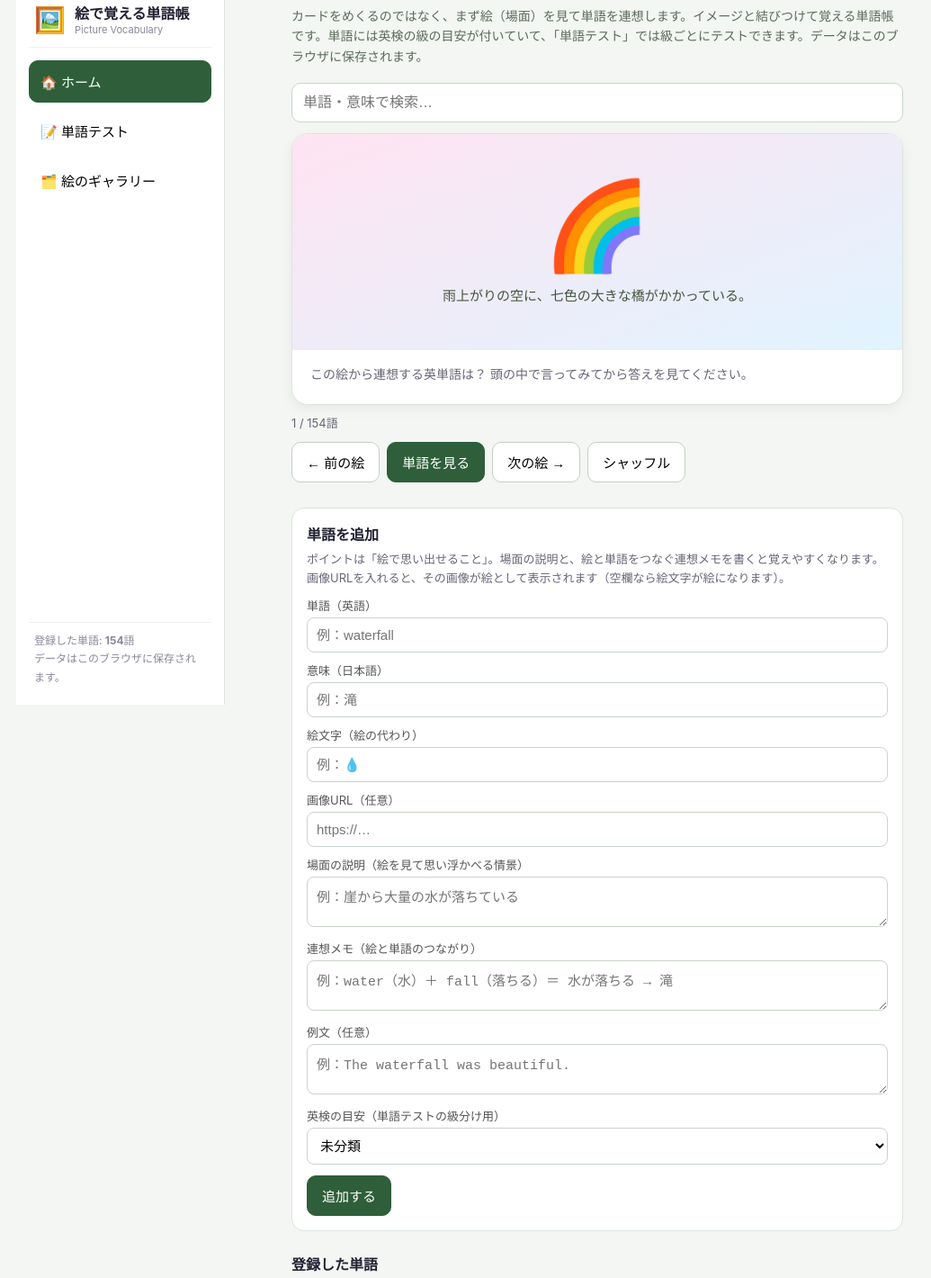
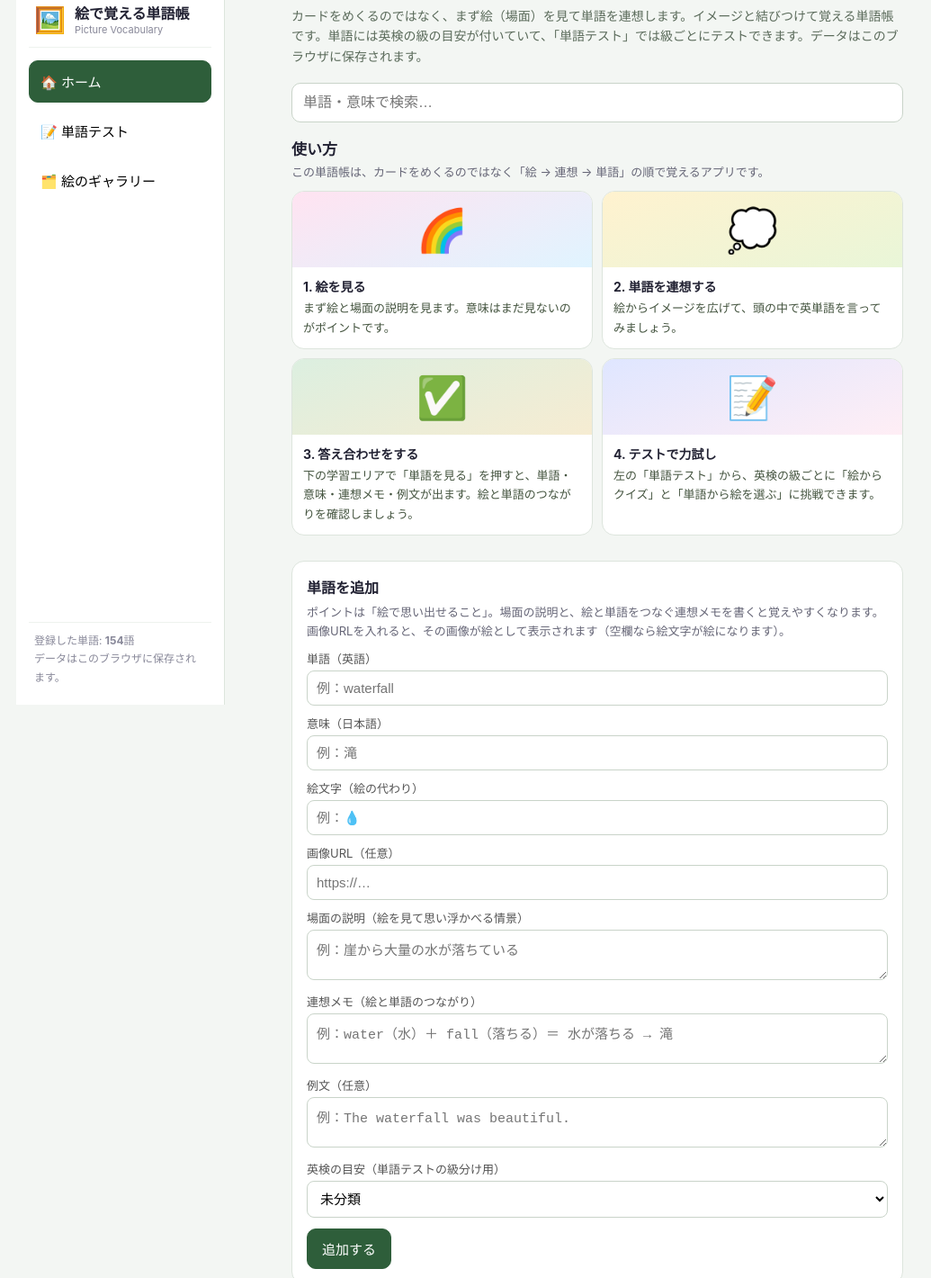
Before and after one commit to Motchan36/vocabulary-flashcard-app, a plain HTML site: page index.html in a window 1280 px wide. Shown: the part 17-1437 px from the top of the page at 90% size, without its empty margins (92-1127 px from the left). Drawn offline with Linux system fonts and the light colour scheme.

Commit message:
ホーム先頭に使い方インストラクションと単語追加フォームを配置

```diff
--- a/index.html
+++ b/index.html
@@ -82,6 +82,17 @@
   label { display: block; font-size: 13px; color: #555; margin: 10px 0 4px; }
   input, textarea, select { width: 100%; padding: 10px; font-size: 15px; border: 1px solid #c9d4c9; border-radius: 8px; background: #fff; }
   .grade-badge { display: inline-block; font-size: 12px; font-weight: 700; color: #2e5e3a; background: #e6f2e4; border: 1px solid #bcd8b8; border-radius: 999px; padding: 2px 9px; margin-left: 8px; vertical-align: middle; }
+  /* 使い方インストラクション */
+  .howto { margin-top: 16px; }
+  .howto h2 { font-size: 17px; margin: 0 0 4px; }
+  .howto-lead { font-size: 13px; color: #667; margin: 0 0 10px; line-height: 1.6; }
+  .howto-grid { display: grid; grid-template-columns: 1fr 1fr; gap: 10px; }
+  @media (max-width: 560px) { .howto-grid { grid-template-columns: 1fr; } }
+  .howto-card { background: #fff; border: 1px solid #dde5dd; border-radius: 14px; overflow: hidden; }
+  .howto-visual { min-height: 84px; display: flex; align-items: center; justify-content: center; font-size: 46px; background: linear-gradient(160deg, var(--c1,#dcefe0), var(--c2,#f6ecd2)); }
+  .howto-body { padding: 10px 12px 12px; font-size: 13px; line-height: 1.65; color: #44543f; }
+  .howto-body b { display: block; font-size: 14px; color: #223; margin-bottom: 2px; }
+  .howto-body p { margin: 0; }
   /* 単語テスト */
   .grade-grid { display: grid; grid-template-columns: 1fr 1fr; gap: 10px; margin-top: 12px; }
   .grade-card { padding: 18px 14px; text-align: left; border-radius: 14px; }
@@ -118,7 +129,45 @@
   <input class="search" id="search" type="search" placeholder="単語・意味で検索…" aria-label="検索">
 
 
-  <!-- 学習 / クイズ共通エリア -->
+  <div id="homeArea">
+    <!-- 使い方：画像（絵）つきインストラクション -->
+    <section class="howto" aria-label="使い方">
+      <h2>使い方</h2>
+      <p class="howto-lead">この単語帳は、カードをめくるのではなく「絵 → 連想 → 単語」の順で覚えるアプリです。</p>
+      <div class="howto-grid">
+        <div class="howto-card"><div class="howto-visual" style="--c1:#ffe3f1;--c2:#e0f4ff">🌈</div><div class="howto-body"><b>1. 絵を見る</b><p>まず絵と場面の説明を見ます。意味はまだ見ないのがポイントです。</p></div></div>
+        <div class="howto-card"><div class="howto-visual" style="--c1:#fff2cf;--c2:#e9f6d8">💭</div><div class="howto-body"><b>2. 単語を連想する</b><p>絵からイメージを広げて、頭の中で英単語を言ってみましょう。</p></div></div>
+        <div class="howto-card"><div class="howto-visual" style="--c1:#dcefe0;--c2:#f6ecd2">✅</div><div class="howto-body"><b>3. 答え合わせをする</b><p>下の学習エリアで「単語を見る」を押すと、単語・意味・連想メモ・例文が出ます。絵と単語のつながりを確認しましょう。</p></div></div>
+        <div class="howto-card"><div class="howto-visual" style="--c1:#dfe6ff;--c2:#ffeef5">📝</div><div class="howto-body"><b>4. テストで力試し</b><p>左の「単語テスト」から、英検の級ごとに「絵からクイズ」と「単語から絵を選ぶ」に挑戦できます。</p></div></div>
+      </div>
+    </section>
+
+  <form id="addForm">
+    <h2>単語を追加</h2>
+    <p>ポイントは「絵で思い出せること」。場面の説明と、絵と単語をつなぐ連想メモを書くと覚えやすくなります。画像URLを入れると、その画像が絵として表示されます（空欄なら絵文字が絵になります）。</p>
+    <label for="newWord">単語（英語）</label>
+    <input id="newWord" required placeholder="例：waterfall">
+    <label for="newMeaning">意味（日本語）</label>
+    <input id="newMeaning" required placeholder="例：滝">
+    <label for="newEmoji">絵文字（絵の代わり）</label>
+    <input id="newEmoji" placeholder="例：💧">
+    <label for="newImage">画像URL（任意）</label>
+    <input id="newImage" type="url" placeholder="https://…">
+    <label for="newScene">場面の説明（絵を見て思い浮かべる情景）</label>
+    <textarea id="newScene" rows="2" placeholder="例：崖から大量の水が落ちている"></textarea>
+    <label for="newAssoc">連想メモ（絵と単語のつながり）</label>
+    <textarea id="newAssoc" rows="2" placeholder="例：water（水）＋ fall（落ちる）＝ 水が落ちる → 滝"></textarea>
+    <label for="newExample">例文（任意）</label>
+    <textarea id="newExample" rows="2" placeholder="例：The waterfall was beautiful."></textarea>
+    <label for="newGrade">英検の目安（単語テストの級分け用）</label>
+    <select id="newGrade">
+      <option value="">未分類</option>
+      <option>5級</option><option>4級</option><option>3級</option><option>準2級</option><option>2級</option><option>準1級</option><option>1級</option>
+    </select>
+    <div class="row"><button type="submit" class="primary">追加する</button></div>
+  </form>
+
+  <!-- 学習エリア：絵から連想 -->
   <div id="studyArea">
     <div class="scene">
       <div class="visual" id="visual">
@@ -144,6 +193,8 @@
       <button id="shuffleBtn" type="button">シャッフル</button>
     </div>
   </div>
+
+  </div><!-- /homeArea -->
 
   <!-- アウトプット：単語を見て、イメージに合う絵を4つから選ぶ -->
   <div id="outputArea" class="hidden">
@@ -219,30 +270,6 @@
   <!-- ギャラリー -->
   <div class="gallery" id="gallery"></div>
 
-  <form id="addForm">
-    <h2>単語を追加</h2>
-    <p>ポイントは「絵で思い出せること」。場面の説明と、絵と単語をつなぐ連想メモを書くと覚えやすくなります。画像URLを入れると、その画像が絵として表示されます（空欄なら絵文字が絵になります）。</p>
-    <label for="newWord">単語（英語）</label>
-    <input id="newWord" required placeholder="例：waterfall">
-    <label for="newMeaning">意味（日本語）</label>
-    <input id="newMeaning" required placeholder="例：滝">
-    <label for="newEmoji">絵文字（絵の代わり）</label>
-    <input id="newEmoji" placeholder="例：💧">
-    <label for="newImage">画像URL（任意）</label>
-    <input id="newImage" type="url" placeholder="https://…">
-    <label for="newScene">場面の説明（絵を見て思い浮かべる情景）</label>
-    <textarea id="newScene" rows="2" placeholder="例：崖から大量の水が落ちている"></textarea>
-    <label for="newAssoc">連想メモ（絵と単語のつながり）</label>
-    <textarea id="newAssoc" rows="2" placeholder="例：water（水）＋ fall（落ちる）＝ 水が落ちる → 滝"></textarea>
-    <label for="newExample">例文（任意）</label>
-    <textarea id="newExample" rows="2" placeholder="例：The waterfall was beautiful."></textarea>
-    <label for="newGrade">英検の目安（単語テストの級分け用）</label>
-    <select id="newGrade">
-      <option value="">未分類</option>
-      <option>5級</option><option>4級</option><option>3級</option><option>準2級</option><option>2級</option><option>準1級</option><option>1級</option>
-    </select>
-    <div class="row"><button type="submit" class="primary">追加する</button></div>
-  </form>
 
   <div class="list">
     <h2>登録した単語</h2>
@@ -458,7 +485,7 @@ function setMode(m) {
   $("tabStudy").classList.toggle("active", m === "study");
   $("tabTest").classList.toggle("active", m === "test");
   $("tabGallery").classList.toggle("active", m === "gallery");
-  $("studyArea").classList.toggle("hidden", m === "gallery" || m === "output" || m === "test");
+  $("homeArea").classList.toggle("hidden", m !== "study");
   $("outputArea").classList.toggle("hidden", m !== "output");
   $("testArea").classList.toggle("hidden", m !== "test");
   $("gallery").classList.toggle("show", m === "gallery");
```
Also changed, not shown: 1 other file.
